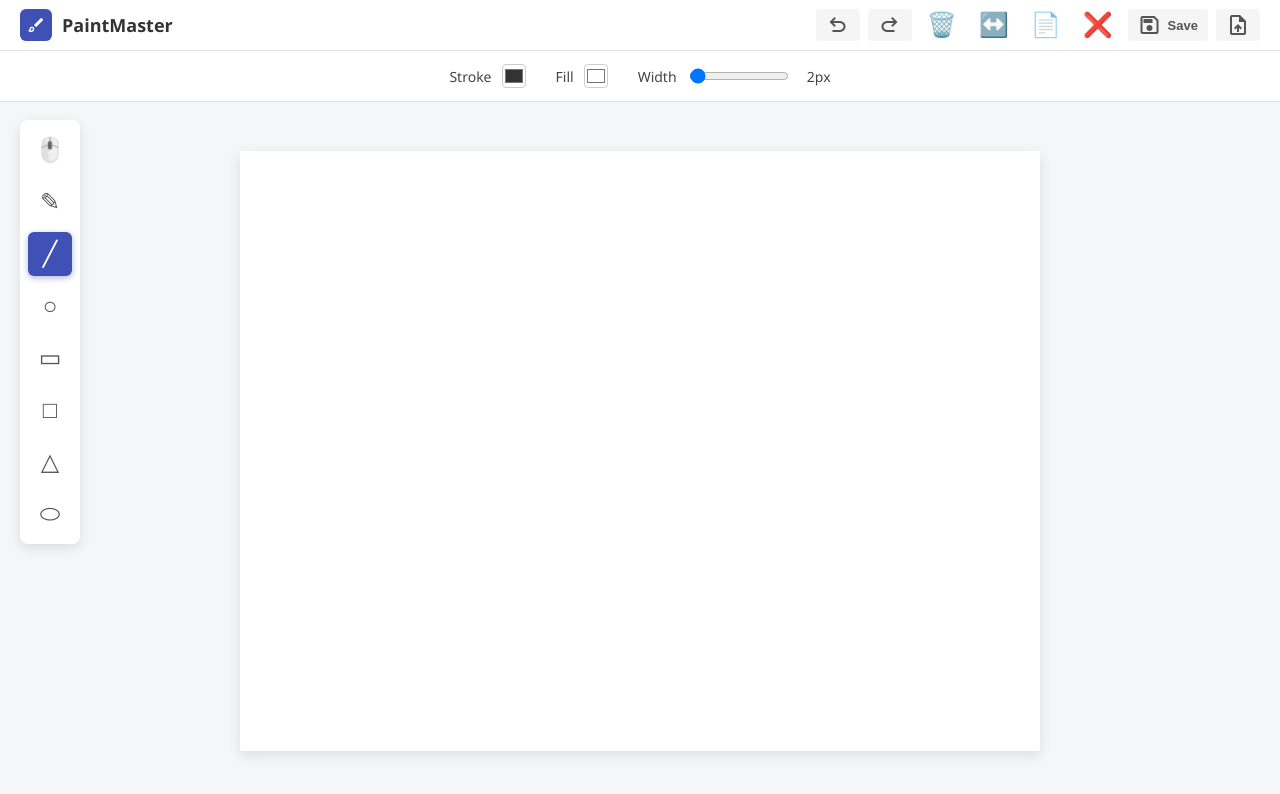
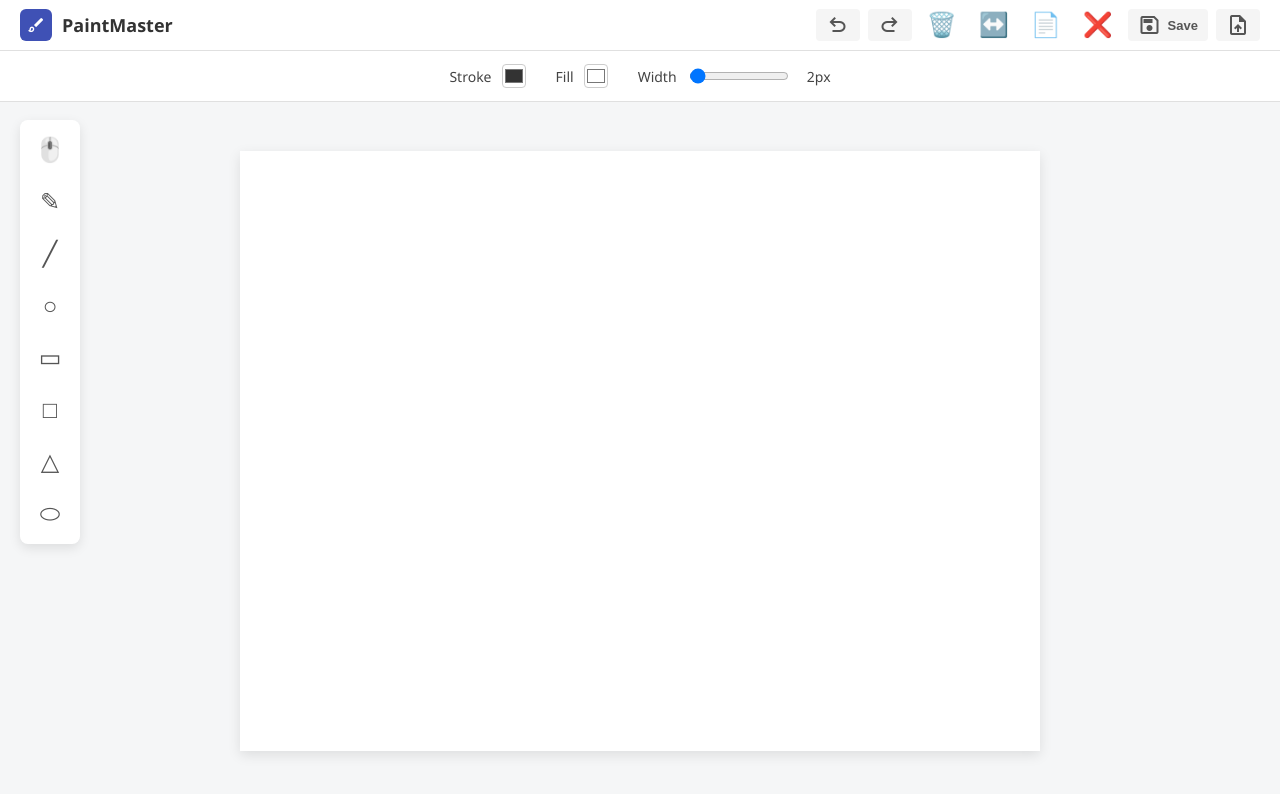
Before and after one commit to Mohamedahmed716/web-painter, an Angular app in the folder frontend/: page / in a window 1280 px wide. Shown: the top 794 px of the page. Built offline with nearby package versions, Linux system fonts and the light colour scheme; no server answers.

Commit message:
Change active tool from 'line' to 'Circle'

```diff
--- a/frontend/src/app/components/toolbar/toolbar.ts
+++ b/frontend/src/app/components/toolbar/toolbar.ts
@@ -27,7 +27,7 @@ export class ToolbarComponent {
     { id: 'ellipse', icon: '⬭', label: 'Ellipse' },
   ];
 
-  activeTool: string = 'line';
+  activeTool: string = 'Circle';
   strokeColor: string = '#333333';
   fillColor: string = '#ffffff';
   strokeWidth: number = 2;
```
